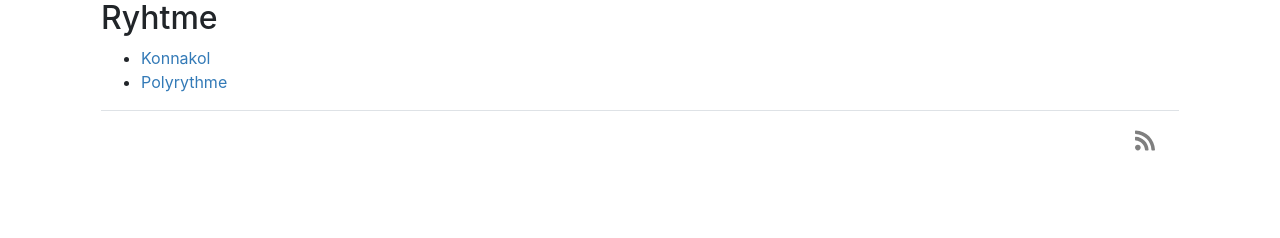
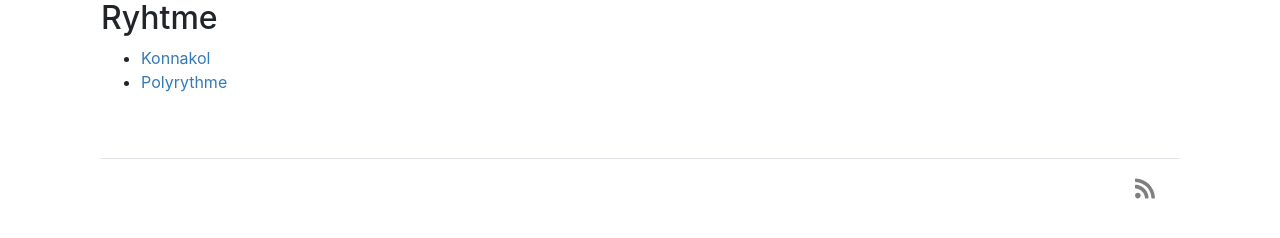
Before and after one commit to atouchard/atouchard, a Jekyll site: the page built from theorie.md, in a window 1280 px wide. Shown: the part 424-662 px from the top of the page. Built offline with Jekyll 4.4.1, drawn with Linux system fonts in a browser that asks for light colours.

Commit message:
style menu

```diff
--- a/_includes/footer.html
+++ b/_includes/footer.html
@@ -1,4 +1,4 @@
-<div class="navbar navbar-expand-lg border-top navbar-light justify-content-end">
+<div class="navbar-bottom navbar navbar-expand-lg border-top navbar-light justify-content-end">
     <ul class="navbar-nav " role="navigation">
       {% for path in site.footer_pages %}
         {% assign footer_page=site.pages | where:"path",path | first %}
--- a/assets/css/style.scss
+++ b/assets/css/style.scss
@@ -50,6 +50,10 @@ img {
     margin-bottom: 4rem !important;
 }
 
+.navbar-bottom {
+    margin-top: 4rem;
+}
+
 .nav-link .svg-inline--fa {
     width: 1.25em;
 }
```
